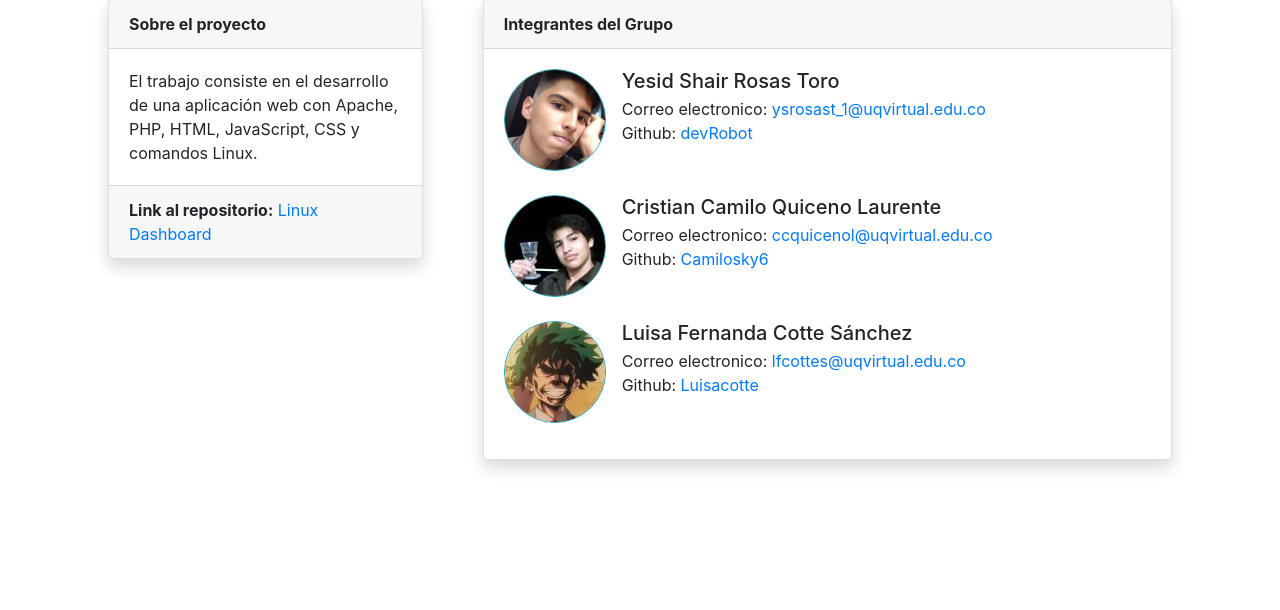
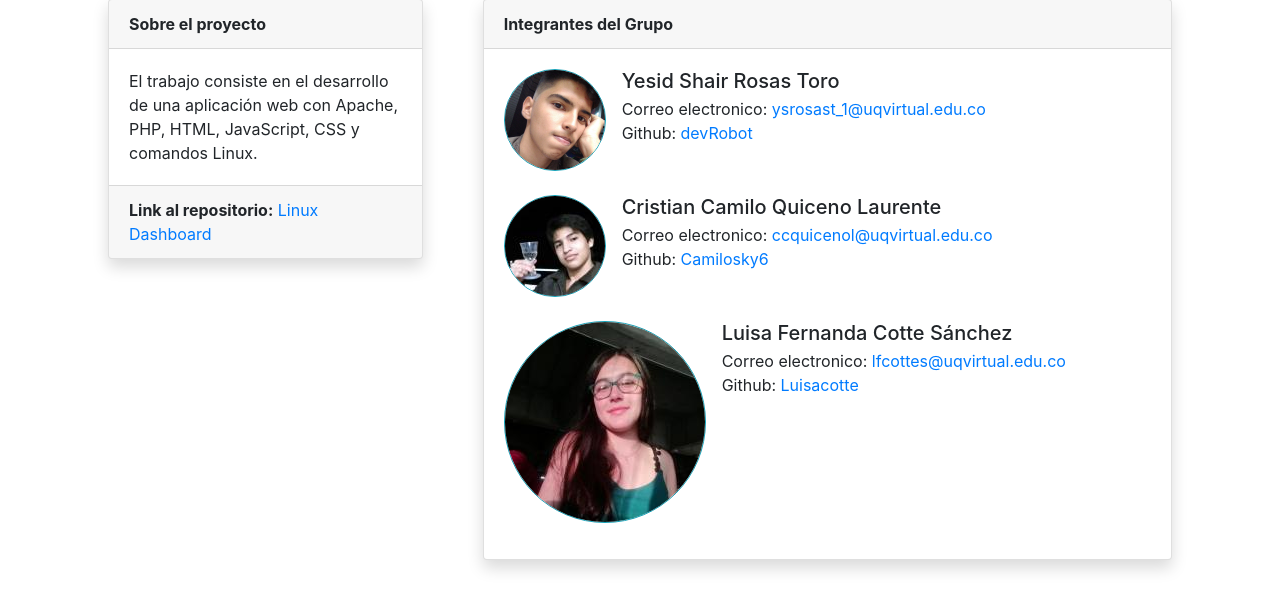
Before and after one commit to devRobots/linux-dashboard, a PHP site: page /pages/about.php in a window 1280 px wide. Shown: the part 167-777 px from the top of the page. Run offline with PHP 8.4, Linux system fonts and the light colour scheme; some libraries are stand-ins or nearby versions.

Commit message:
Lu 2.0: Ahora con estilo

```diff
--- a/pages/about.php
+++ b/pages/about.php
@@ -90,7 +90,7 @@
                                 </div>
                             </li>
                             <li class="media">
-                                <img src="../img/lu.jpg" class="border border-info rounded-circle mr-3" alt="...">
+                                <img src="../img/lu.jpeg" class="border border-info rounded-circle mr-3" alt="...">
                                 <div class="media-body">
                                     <h5 class="mt-0 mb-1">Luisa Fernanda Cotte Sánchez</h5>
                                     Correo electronico:
```
Also changed, not shown: img/lu.jpeg (added), img/lu.jpg (deleted).
